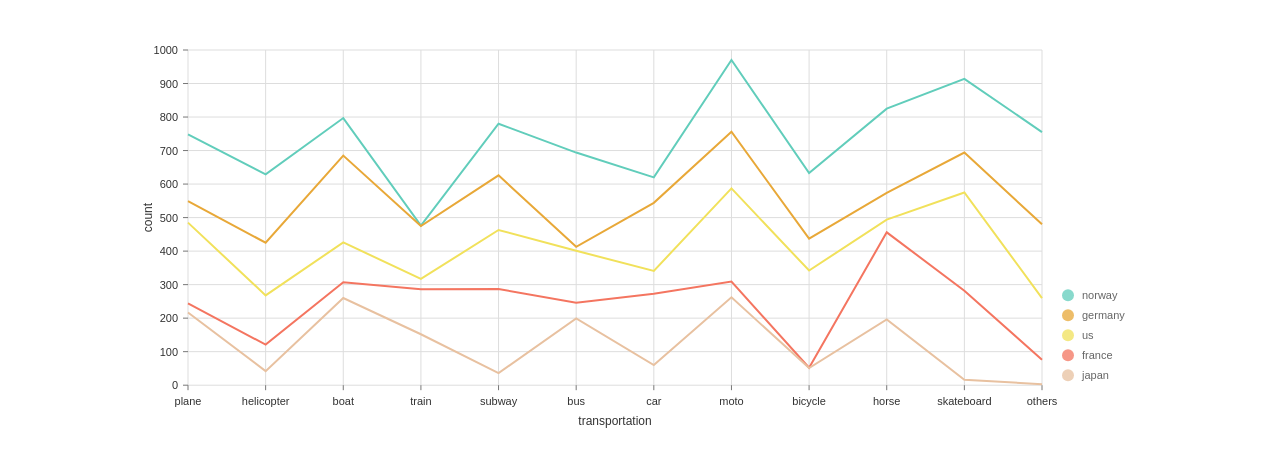
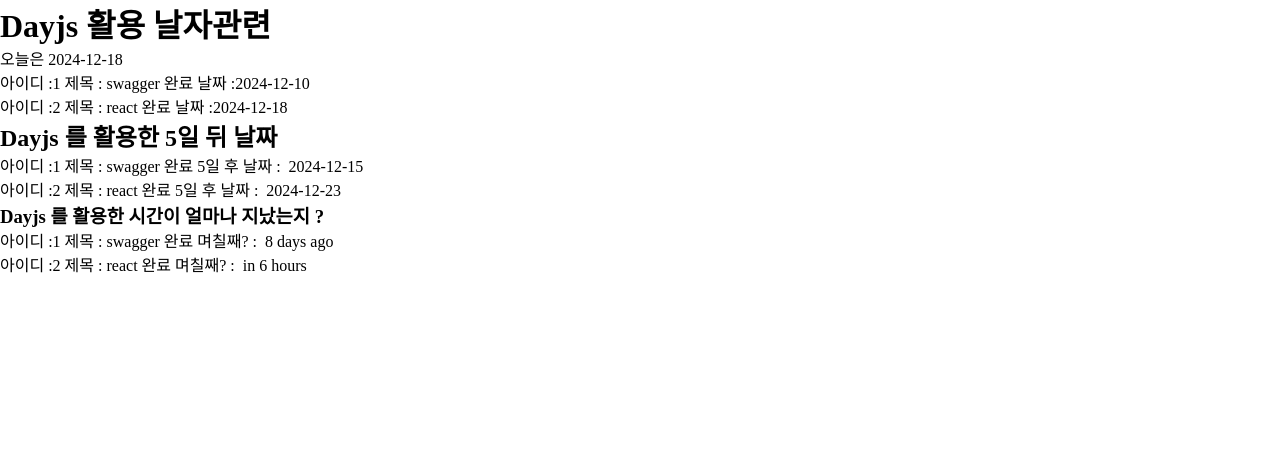
Before and after one commit to suhyun5252/til-npm, a React (Vite) app: page / in a window 1280 px wide. Shown: the top 466 px of the page. Built offline with nearby package versions, Linux system fonts and the light colour scheme.

Commit message:
[docs] moment, dayjs 의 이해

```diff
--- a/package.json
+++ b/package.json
@@ -12,6 +12,8 @@
   "dependencies": {
     "@nivo/core": "^0.88.0",
     "@nivo/line": "^0.88.0",
+    "dayjs": "^1.11.13",
+    "moment": "^2.30.1",
     "react": "^18.3.1",
     "react-dom": "^18.3.1",
     "react-kakao-maps-sdk": "^1.1.27",
--- a/src/App.jsx
+++ b/src/App.jsx
@@ -1,347 +1,53 @@
-import { ResponsiveLine } from "@nivo/line";
-
+import dayjs from "dayjs";
+import relativeTime from "dayjs/plugin/relativeTime";
+dayjs.extend(relativeTime);
+// 서버에서 Response 된 데이터
 const getData = [
+  { id: 1, title: "swagger 완료", createAt: "2024-12-10T10:00:00Z" },
   {
-    id: "japan",
-    color: "hsl(144, 70%, 50%)",
-    data: [
-      {
-        x: "plane",
-        y: 217,
-      },
-      {
-        x: "helicopter",
-        y: 42,
-      },
-      {
-        x: "boat",
-        y: 260,
-      },
-      {
-        x: "train",
-        y: 152,
-      },
-      {
-        x: "subway",
-        y: 36,
-      },
-      {
-        x: "bus",
-        y: 199,
-      },
-      {
-        x: "car",
-        y: 60,
-      },
-      {
-        x: "moto",
-        y: 262,
-      },
-      {
-        x: "bicycle",
-        y: 51,
-      },
-      {
-        x: "horse",
-        y: 196,
-      },
-      {
-        x: "skateboard",
-        y: 16,
-      },
-      {
-        x: "others",
-        y: 3,
-      },
-    ],
-  },
-  {
-    id: "france",
-    color: "hsl(79, 70%, 50%)",
-    data: [
-      {
-        x: "plane",
-        y: 27,
-      },
-      {
-        x: "helicopter",
-        y: 79,
-      },
-      {
-        x: "boat",
-        y: 47,
-      },
-      {
-        x: "train",
-        y: 134,
-      },
-      {
-        x: "subway",
-        y: 251,
-      },
-      {
-        x: "bus",
-        y: 47,
-      },
-      {
-        x: "car",
-        y: 213,
-      },
-      {
-        x: "moto",
-        y: 47,
-      },
-      {
-        x: "bicycle",
-        y: 1,
-      },
-      {
-        x: "horse",
-        y: 260,
-      },
-      {
-        x: "skateboard",
-        y: 266,
-      },
-      {
-        x: "others",
-        y: 73,
-      },
-    ],
-  },
-  {
-    id: "us",
-    color: "hsl(15, 70%, 50%)",
-    data: [
-      {
-        x: "plane",
-        y: 241,
-      },
-      {
-        x: "helicopter",
-        y: 147,
-      },
-      {
-        x: "boat",
-        y: 119,
-      },
-      {
-        x: "train",
-        y: 31,
-      },
-      {
-        x: "subway",
-        y: 176,
-      },
-      {
-        x: "bus",
-        y: 155,
-      },
-      {
-        x: "car",
-        y: 68,
-      },
-      {
-        x: "moto",
-        y: 278,
-      },
-      {
-        x: "bicycle",
-        y: 290,
-      },
-      {
-        x: "horse",
-        y: 38,
-      },
-      {
-        x: "skateboard",
-        y: 293,
-      },
-      {
-        x: "others",
-        y: 184,
-      },
-    ],
-  },
-  {
-    id: "germany",
-    color: "hsl(84, 70%, 50%)",
-    data: [
-      {
-        x: "plane",
-        y: 64,
-      },
-      {
-        x: "helicopter",
-        y: 157,
-      },
-      {
-        x: "boat",
-        y: 259,
-      },
-      {
-        x: "train",
-        y: 158,
-      },
-      {
-        x: "subway",
-        y: 163,
-      },
-      {
-        x: "bus",
-        y: 12,
-      },
-      {
-        x: "car",
-        y: 203,
-      },
-      {
-        x: "moto",
-        y: 169,
-      },
-      {
-        x: "bicycle",
-        y: 95,
-      },
-      {
-        x: "horse",
-        y: 80,
-      },
-      {
-        x: "skateboard",
-        y: 119,
-      },
-      {
-        x: "others",
-        y: 220,
-      },
-    ],
-  },
-  {
-    id: "norway",
-    color: "hsl(61, 70%, 50%)",
-    data: [
-      {
-        x: "plane",
-        y: 199,
-      },
-      {
-        x: "helicopter",
-        y: 204,
-      },
-      {
-        x: "boat",
-        y: 112,
-      },
-      {
-        x: "train",
-        y: 1,
-      },
-      {
-        x: "subway",
-        y: 154,
-      },
-      {
-        x: "bus",
-        y: 281,
-      },
-      {
-        x: "car",
-        y: 76,
-      },
-      {
-        x: "moto",
-        y: 214,
-      },
-      {
-        x: "bicycle",
-        y: 196,
-      },
-      {
-        x: "horse",
-        y: 251,
-      },
-      {
-        x: "skateboard",
-        y: 220,
-      },
-      {
-        x: "others",
-        y: 275,
-      },
-    ],
+    id: 2,
+    title: "react 완료",
+    createAt: "2024-12-18T10:00:00Z",
   },
 ];
 function App() {
+  // 오늘의 날짜
+  const todayDayjs = dayjs().format("YYYY-MM-DD");
   return (
-    <div style={{ width: "80%", height: "34vw", margin: "0 auto" }}>
-      <ResponsiveLine
-        data={getData}
-        margin={{ top: 50, right: 110, bottom: 50, left: 60 }}
-        xScale={{ type: "point" }}
-        yScale={{
-          type: "linear",
-          min: "auto",
-          max: "auto",
-          stacked: true,
-          reverse: false,
-        }}
-        yFormat=" >-.2f"
-        axisTop={null}
-        axisRight={null}
-        axisBottom={{
-          tickSize: 5,
-          tickPadding: 5,
-          tickRotation: 0,
-          legend: "transportation",
-          legendOffset: 36,
-          legendPosition: "middle",
-          truncateTickAt: 0,
-        }}
-        axisLeft={{
-          tickSize: 5,
-          tickPadding: 5,
-          tickRotation: 0,
-          legend: "count",
-          legendOffset: -40,
-          legendPosition: "middle",
-          truncateTickAt: 0,
-        }}
-        pointSize={10}
-        pointColor={{ theme: "background" }}
-        pointBorderWidth={2}
-        pointBorderColor={{ from: "serieColor" }}
-        pointLabel="data.yFormatted"
-        pointLabelYOffset={-12}
-        enableTouchCrosshair={true}
-        useMesh={true}
-        legends={[
-          {
-            anchor: "bottom-right",
-            direction: "column",
-            justify: false,
-            translateX: 100,
-            translateY: 0,
-            itemsSpacing: 0,
-            itemDirection: "left-to-right",
-            itemWidth: 80,
-            itemHeight: 20,
-            itemOpacity: 0.75,
-            symbolSize: 12,
-            symbolShape: "circle",
-            symbolBorderColor: "rgba(0, 0, 0, .5)",
-            effects: [
-              {
-                on: "hover",
-                style: {
-                  itemBackground: "rgba(0, 0, 0, .03)",
-                  itemOpacity: 1,
-                },
-              },
-            ],
-          },
-        ]}
-      />
+    <div>
+      <h1>Dayjs 활용 날자관련</h1>
+      <div>
+        <p>오늘은 {todayDayjs}</p>
+        <p>
+          {getData.map(item => {
+            return (
+              <p key={item.id}>
+                아이디 :{item.id} 제목 : {item.title} 날짜 :
+                {dayjs(item.createAt).format("YYYY-MM-DD")}
+              </p>
+            );
+          })}
+
+          <h2>Dayjs 를 활용한 5일 뒤 날짜</h2>
+          {getData.map(item => {
+            return (
+              <p key={item.id}>
+                아이디 :{item.id} 제목 : {item.title} 5일 후 날짜 : &nbsp;
+                {dayjs(item.createAt).add(5, "day").format("YYYY-MM-DD")}
+              </p>
+            );
+          })}
+          <h3>Dayjs 를 활용한 시간이 얼마나 지났는지 ?</h3>
+          {getData.map(item => {
+            return (
+              <p key={item.id}>
+                아이디 :{item.id} 제목 : {item.title} 며칠째? : &nbsp;
+                {dayjs(item.createAt).fromNow()}
+              </p>
+            );
+          })}
+        </p>
+      </div>
     </div>
   );
 }
```
Also changed, not shown: 2 other files (tests, documents, lock files or other folders).
